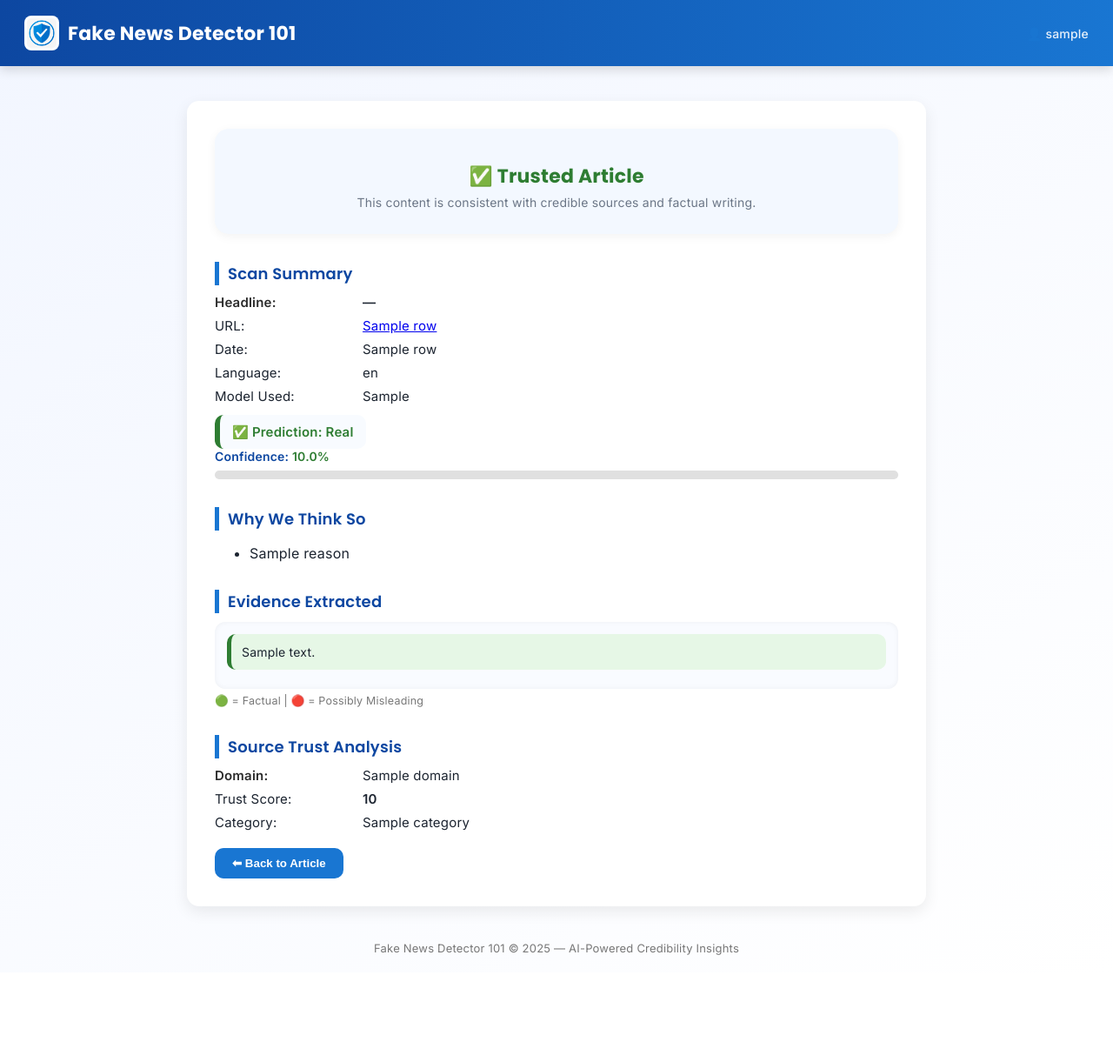
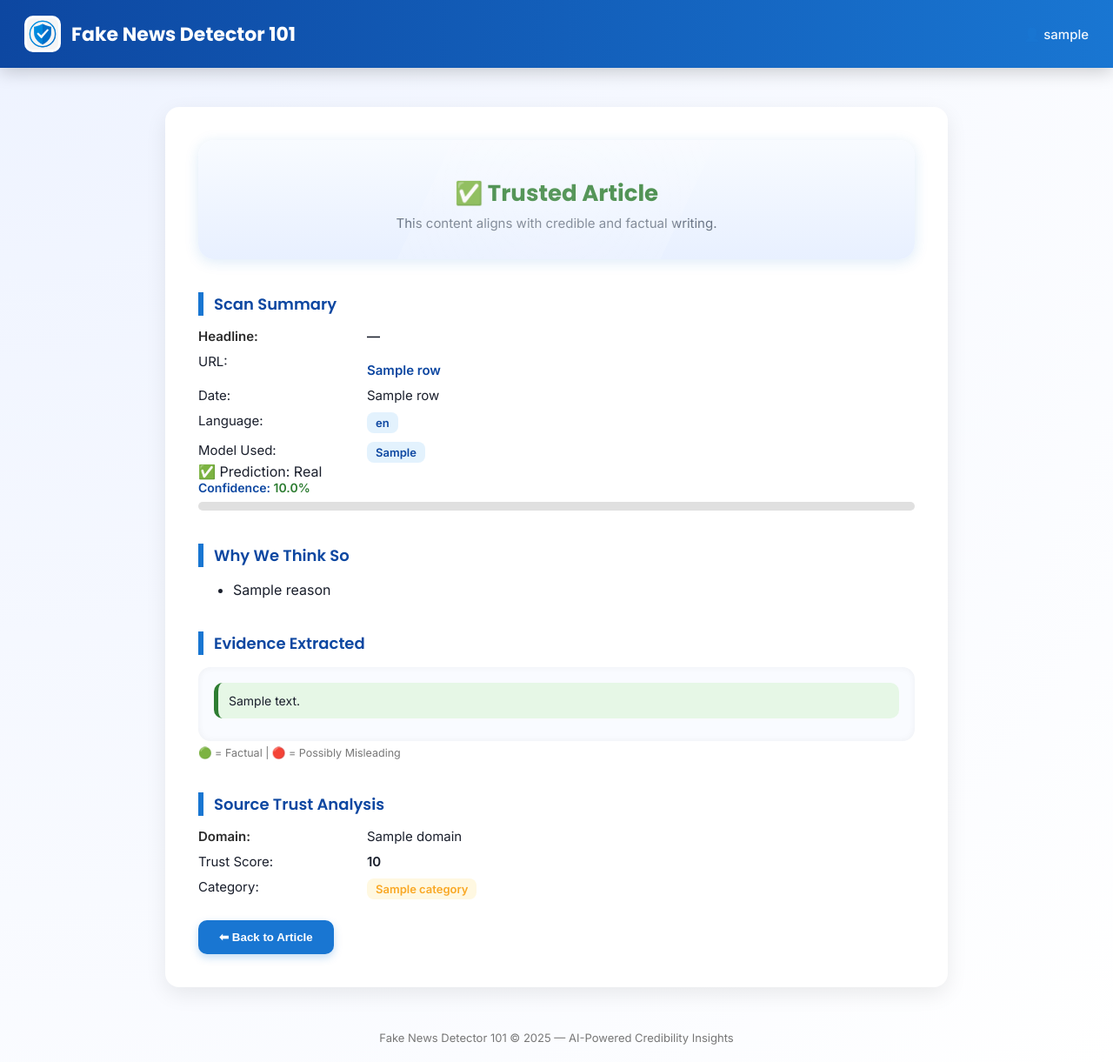
Before and after one commit to JazL0T/FakeNewsDetector, a Flask app: template backend/templates/full-report.html in a window 1280 px wide. Shown: the whole page at 87% size. Before the commit the page ends 1098 px from the top, so only its background shows below. Run offline with Flask 3, Linux system fonts and the light colour scheme; the template is opened without the code that fills it: most values are stand-ins (such as "Sample title", 1, 10 or a date in 2020).

Commit message:
Update full-report.html

```diff
--- a/backend/templates/full-report.html
+++ b/backend/templates/full-report.html
@@ -13,10 +13,10 @@
       --green: #2e7d32;
       --red: #e53935;
       --yellow: #f9a825;
-      --bg: #f7faff;
-      --text: #1c2430;
+      --bg: #f4f7fb;
+      --text: #1a1f2c;
       --muted: #6b7686;
-      --radius: 14px;
+      --radius: 16px;
     }
 
     * { box-sizing: border-box; }
@@ -24,9 +24,8 @@
     body {
       margin: 0;
       font-family: "Inter", sans-serif;
-      background: linear-gradient(145deg, #f2f6ff, #ffffff);
+      background: radial-gradient(circle at top left, #eef3ff, #ffffff);
       color: var(--text);
-      letter-spacing: 0.2px;
     }
 
     header {
@@ -36,22 +35,21 @@
       display: flex;
       align-items: center;
       justify-content: space-between;
-      box-shadow: 0 4px 12px rgba(0, 0, 0, 0.15);
+      box-shadow: 0 4px 20px rgba(0, 0, 0, 0.2);
     }
 
     .logo-title {
       display: flex;
       align-items: center;
-      gap: 10px;
+      gap: 12px;
     }
 
     .logo {
-      width: 40px;
-      height: 40px;
-      border-radius: 8px;
+      width: 42px;
+      height: 42px;
+      border-radius: 10px;
       background: white;
       padding: 3px;
-      object-fit: cover;
     }
 
     header h1 {
@@ -62,18 +60,18 @@
     }
 
     .username {
-      font-size: 14px;
-      opacity: 0.9;
+      font-size: 15px;
+      opacity: 0.95;
       font-weight: 500;
     }
 
     main {
-      max-width: 850px;
-      margin: 40px auto;
+      max-width: 900px;
+      margin: 45px auto;
       background: #fff;
       border-radius: var(--radius);
-      box-shadow: 0 6px 18px rgba(0, 0, 0, 0.08);
-      padding: 32px;
+      box-shadow: 0 8px 24px rgba(0, 0, 0, 0.08);
+      padding: 38px;
       animation: fadeIn 0.6s ease;
     }
 
@@ -82,43 +80,60 @@
       font-weight: 600;
       color: var(--blue-dark);
       font-size: 18px;
-      border-left: 5px solid var(--blue);
-      padding-left: 10px;
-      margin-top: 32px;
-      margin-bottom: 10px;
+      border-left: 6px solid var(--blue);
+      padding-left: 12px;
+      margin-top: 38px;
+      margin-bottom: 14px;
     }
 
+    /* ===== Verdict Card ===== */
     .verdict-card {
       text-align: center;
-      border-radius: 16px;
-      padding: 28px;
-      background: #f3f8ff;
-      box-shadow: 0 3px 12px rgba(0, 0, 0, 0.05);
-      margin-bottom: 25px;
+      border-radius: 18px;
+      padding: 32px;
+      background: linear-gradient(180deg, #f8fbff, #e8f0ff);
+      box-shadow: 0 3px 16px rgba(25, 118, 210, 0.15);
+      margin-bottom: 30px;
+      position: relative;
+      overflow: hidden;
+    }
+
+    .verdict-card::after {
+      content: "";
+      position: absolute;
+      top: -50%;
+      left: -50%;
+      width: 200%;
+      height: 200%;
+      background: radial-gradient(circle at center, rgba(255,255,255,0.2), transparent 70%);
+      animation: glow 5s infinite linear;
     }
 
     .verdict-text {
       font-family: "Poppins", sans-serif;
-      font-size: 22px;
+      font-size: 26px;
       font-weight: 700;
       margin: 10px 0 5px;
     }
 
     .verdict-sub {
-      font-size: 14px;
+      font-size: 15px;
       color: var(--muted);
+      max-width: 600px;
+      margin: 0 auto;
     }
 
     .verdict-text.real { color: var(--green); }
     .verdict-text.fake { color: var(--red); }
     .verdict-text.uncertain { color: var(--yellow); }
 
+    /* ===== Key Summary ===== */
     .keyval {
       display: grid;
-      grid-template-columns: 160px 1fr;
-      gap: 8px 10px;
+      grid-template-columns: 180px 1fr;
+      gap: 10px 14px;
       font-size: 15px;
-      margin-top: 10px;
+      margin-top: 12px;
     }
 
     .keyval div:first-child {
@@ -126,21 +141,20 @@
       color: #2b2b2b;
     }
 
-    .prediction-display {
+    .badge {
+      display: inline-block;
+      padding: 4px 10px;
+      border-radius: 8px;
+      font-size: 13px;
       font-weight: 600;
-      padding: 10px 14px;
-      border-radius: 10px;
-      margin-top: 12px;
-      display: inline-block;
-      font-size: 15px;
-      background: #f8fbff;
-      border-left: 6px solid;
     }
 
-    .prediction-display.real { border-color: var(--green); color: var(--green); }
-    .prediction-display.fake { border-color: var(--red); color: var(--red); }
-    .prediction-display.uncertain { border-color: var(--yellow); color: var(--yellow); }
+    .badge.real { background: #e8f5e9; color: var(--green); }
+    .badge.fake { background: #ffebee; color: var(--red); }
+    .badge.uncertain { background: #fff8e1; color: var(--yellow); }
+    .badge.info { background: #e3f2fd; color: var(--blue-dark); }
 
+    /* ===== Confidence Bar ===== */
     .confidence-bar {
       height: 10px;
       background: #e0e0e0;
@@ -152,7 +166,7 @@
 
     .confidence-fill {
       height: 100%;
-      transition: width 0.8s ease-out;
+      transition: width 1.2s ease-out;
       border-radius: 6px;
     }
 
@@ -166,13 +180,14 @@
       font-weight: 600;
     }
 
+    /* ===== Evidence & Explanation ===== */
     .evidence-box {
       background: #f9fbff;
-      padding: 14px;
-      border-radius: 12px;
-      max-height: 300px;
+      padding: 18px;
+      border-radius: 14px;
+      max-height: 340px;
       overflow-y: auto;
-      box-shadow: inset 0 0 6px rgba(0,0,0,0.05);
+      box-shadow: inset 0 0 8px rgba(0,0,0,0.05);
     }
 
     .evidence-line {
@@ -197,19 +212,21 @@
       text-align: center;
       color: #777;
       font-size: 13px;
-      margin: 40px 0 20px;
+      margin: 50px 0 20px;
     }
 
+    /* ===== Back Button ===== */
     .back-btn {
       background: var(--blue);
       color: white;
-      padding: 10px 20px;
+      padding: 12px 24px;
       border: none;
       border-radius: 10px;
       cursor: pointer;
       font-weight: 600;
       transition: all 0.3s ease;
-      margin-top: 20px;
+      margin-top: 24px;
+      box-shadow: 0 4px 10px rgba(25,118,210,0.25);
     }
 
     .back-btn:hover {
@@ -217,9 +234,24 @@
       transform: translateY(-1px);
     }
 
+    .visit-link {
+      display: inline-block;
+      margin-top: 10px;
+      color: var(--blue-dark);
+      font-weight: 600;
+      text-decoration: none;
+    }
+
+    .visit-link:hover { text-decoration: underline; }
+
     @keyframes fadeIn {
       from { opacity: 0; transform: translateY(10px); }
       to { opacity: 1; transform: none; }
+    }
+
+    @keyframes glow {
+      from { transform: rotate(0deg); }
+      to { transform: rotate(360deg); }
     }
 
     ::-webkit-scrollbar { width: 8px; }
@@ -250,7 +282,7 @@
         <div class="verdict-sub">Mixed indicators found — verify using additional sources.</div>
       {% else %}
         <div class="verdict-text real">✅ Trusted Article</div>
-        <div class="verdict-sub">This content is consistent with credible sources and factual writing.</div>
+        <div class="verdict-sub">This content aligns with credible and factual writing.</div>
       {% endif %}
     </div>
 
@@ -259,10 +291,10 @@
       <h2>Scan Summary</h2>
       <div class="keyval">
         <div>Headline:</div> <div><b>{{ row[1] or "—" }}</b></div>
-        <div>URL:</div> <div><a href="{{ row[2] }}" target="_blank">{{ row[2] }}</a></div>
+        <div>URL:</div> <div><a href="{{ row[2] }}" target="_blank" class="visit-link">{{ row[2] }}</a></div>
         <div>Date:</div> <div>{{ row[8] }}</div>
-        <div>Language:</div> <div>{{ language }}</div>
-        <div>Model Used:</div> <div>{{ model_used }}</div>
+        <div>Language:</div> <div><span class="badge info">{{ language }}</span></div>
+        <div>Model Used:</div> <div><span class="badge info">{{ model_used }}</span></div>
       </div>
 
       <div class="prediction-display
@@ -334,11 +366,9 @@
         <div>Domain:</div> <div>{{ trust.domain }}</div>
         <div>Trust Score:</div> <div><b>{{ trust.trust_score }}</b></div>
         <div>Category:</div>
-        <div>
-          <span class="{% if trust.category == 'Trusted' or trust.category == 'Trusted (Malaysia)' %}real{% elif trust.category == 'Suspicious' %}fake{% else %}uncertain{% endif %}">
-            {{ trust.category }}
-          </span>
-        </div>
+        <div><span class="badge {% if trust.category.startswith('Trusted') %}real{% elif trust.category == 'Suspicious' %}fake{% else %}uncertain{% endif %}">
+          {{ trust.category }}
+        </span></div>
       </div>
     </section>
 
@@ -355,28 +385,23 @@
     if (bar) {
       const finalWidth = bar.style.width;
       bar.style.width = "0";
-      setTimeout(() => { bar.style.width = finalWidth; }, 200);
+      setTimeout(() => { bar.style.width = finalWidth; }, 300);
     }
 
     const backBtn = document.getElementById("backBtn");
     backBtn?.addEventListener("click", () => {
       const articleUrl = "{{ row[2] }}";
-
-      // ✅ Smooth fade out before redirect
       document.body.style.transition = "opacity 0.4s ease";
       document.body.style.opacity = "0";
-
       setTimeout(() => {
         if (articleUrl && articleUrl !== "—" && articleUrl.startsWith("http")) {
-          // 🔹 Redirect user to the same article (reuse current tab)
           window.location.href = articleUrl;
         } else {
-          // 🔹 Fallback: go back to previous page
           window.history.back();
         }
       }, 350);
     });
   });
-</script>
+  </script>
 </body>
 </html>
```
